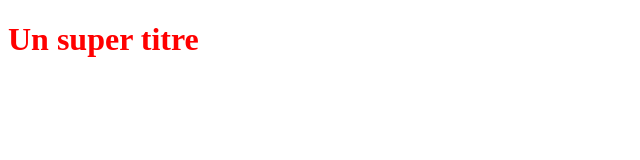
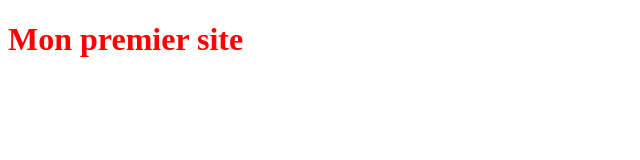
Before and after one commit to toumad/OpenclassroomsProject, a plain HTML site: page index.html in a window 1280 px wide. Shown: the whole page, without its empty margins (0-640 px from the left). Drawn offline with Linux system fonts and the light colour scheme.

Commit message:
Modification du titre

```diff
--- a/index.html
+++ b/index.html
@@ -5,6 +5,6 @@
     <link rel="stylesheet" type="text/css" href="styles.css">
 </head>
 <body>
-    <h1>Un super titre</h1>
+    <h1>Mon premier site</h1>
 </body>
 </html>
```
